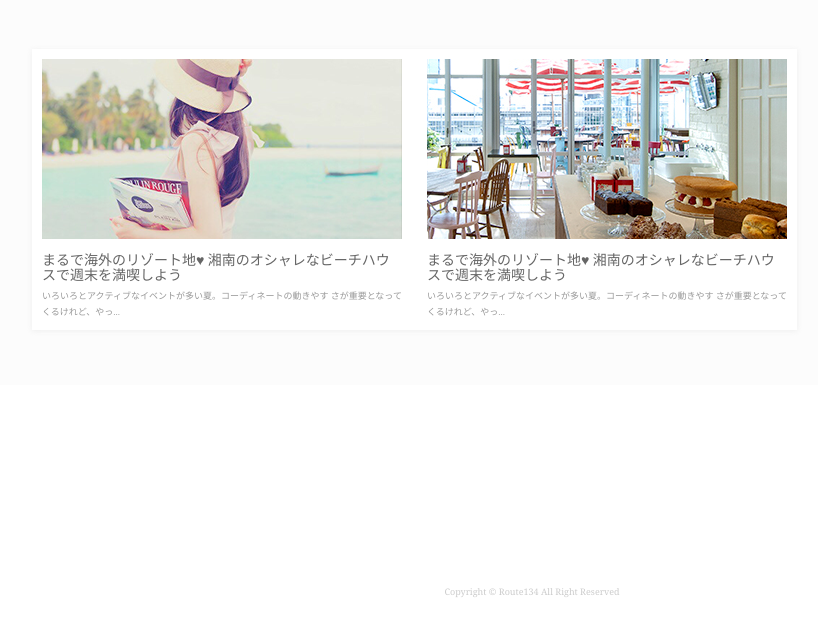
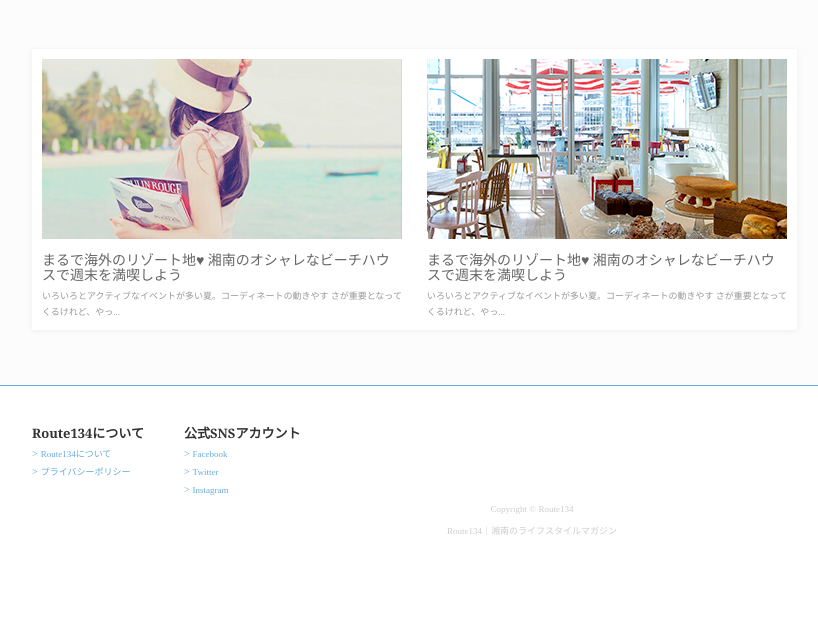
Before and after one commit to project-SY/route134, a PHP site: page / in a window 1280 px wide. Shown: the part 200-833 px from the top of the page, without its empty margins (108-926 px from the left). Before the commit the page ends 797 px from the top, so only its background shows below. Run offline with PHP 8.4, Linux system fonts and the light colour scheme.

Commit message:
modified index.php&footer.php

```diff
--- a/css/pc.css
+++ b/css/pc.css
@@ -69,6 +69,12 @@ li {
   margin: 0px auto;
 }
 
+#container {
+  width: 100%;
+  background-color: #fcfcfc;
+  border-bottom: solid 1px #65acdf;
+}
+
 /* ------------------------------------
 ◆　header
 ------------------------------------ */
@@ -138,7 +144,6 @@ li {
 ◆　index
 ------------------------------------ */
 .headline {
-  background-color: #fcfcfc;
   padding: 50px 0px 55px;
 
 }
@@ -212,16 +217,49 @@ li {
 
 
 
+
+
 /* ------------------------------------
 ◆　footer
 ------------------------------------ */
 #footer {
-  width: 100%;
-  margin: 30px 0px 35px;
+  box-sizing: content-box;
+  padding: 40px 0px 90px;
+}
+
+#footer .footer-info-area {
+  float: left;
+  margin-right: 40px;
+}
+
+#footer .footer-info-area:last-child {
+  margin-right: 0px;
+}
+
+#footer .footer-info-area b {
+  display: block;
+  margin-bottom: 3px;
+}
+
+#footer .footer-info-area li a {
+  font-family: FontAwesome;
+  color:  #65acdf;
+  font-size: 9px; /* フォント置換による類似 */
+  font-weight: 400;
+  text-align: left;
+  line-height: 1.9em;
+}
+
+#footer .footer-info-area span {
+  font-size: 10px;
+  padding-right: 3px;
 }
 
 #footer p {
-  color: #cccccc;
+  font-family: YuGo;
+  color:  #cccccc;
+  font-size: 9px; /* フォント置換による類似 */
+  font-weight: 500;
+  line-height: 21.8px; /* フォント置換による類似 */
   text-align: center;
-  font-size: 9px;
 }
--- a/footer.php
+++ b/footer.php
@@ -1,5 +1,25 @@
-		<div id="footer">
-			<p>Copyright&nbsp;&copy;&nbsp;Route134&nbsp;All&nbsp;Right&nbsp;Reserved</p>
+		<div id="footer" class="content-width">
+			<div class="footer-info clearfix">
+				<div class="footer-info-area">
+					<b>Route134について</b>
+					<ul>
+						<li><a href="#"><span>&gt;</span>Route134について</a></li>
+						<li><a href="#"><span>&gt;</span>プライバシーポリシー</a></li>
+					</ul>
+				</div>
+				<div class="footer-info-area">
+					<b>公式SNSアカウント</b>
+					<ul>
+						<li><a href="#"><span>&gt;</span>Facebook</a></li>
+						<li><a href="#"><span>&gt;</span>Twitter</a></li>
+						<li><a href="#"><span>&gt;</span>Instagram</a></li>
+					</ul>
+				</div>
+			</div>
+			<p>
+				Copyright&nbsp;&copy;&nbsp;Route134<br />
+				Route134｜湘南のライフスタイルマガジン
+			</p>
 		</div>
 	</div>
 </div>
--- a/index.php
+++ b/index.php
@@ -12,6 +12,9 @@
 								いろいろとアクティブなイベントが多い夏。コーディネートの動きやす
 さが重要となってくるけれど、やっ...
 							</p>
+							<div class="article-prof">
+
+							</div>
 						</div>
 						<div class="r-block">
 							<img src="./images/pic-headline-thumbnail-02.png" height="180" width="360">
```
